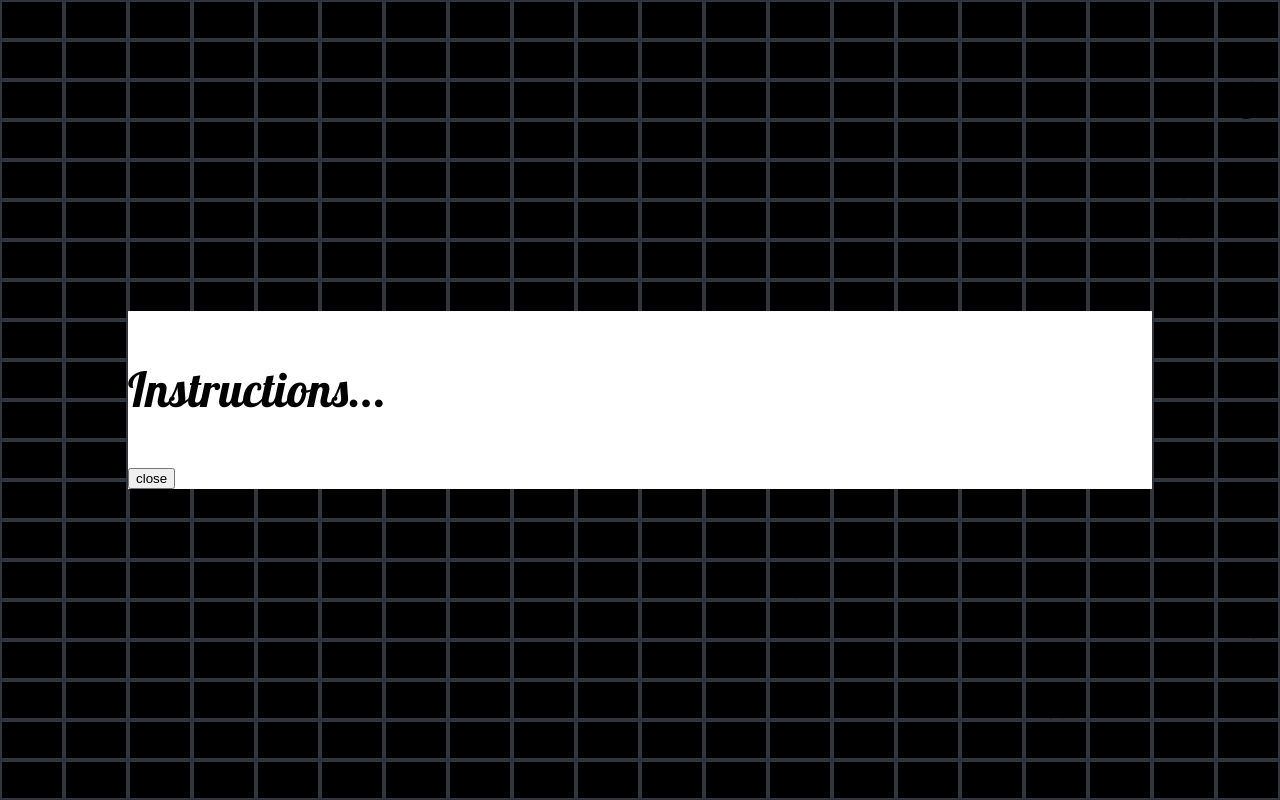
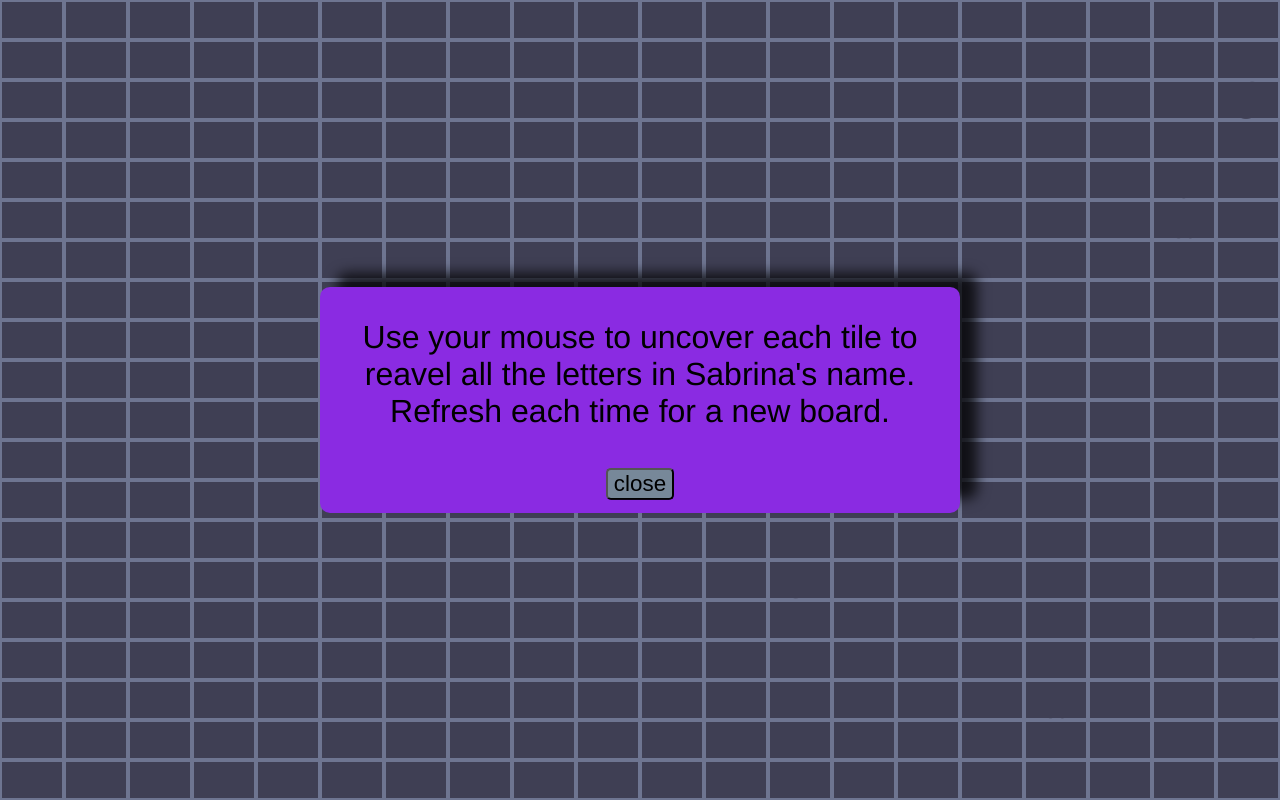
Before and after one commit to spscatena/uncover-sabrina-react, a React (Create React App) app: page / in a window 1280 px wide. Built offline with nearby package versions, Linux system fonts and the light colour scheme.

Commit message:
modal looks good

```diff
--- a/src/App.css
+++ b/src/App.css
@@ -17,7 +17,6 @@
 }
 
 
-
 .grid-container {
   display: grid;
   grid-template-columns: repeat(20, 5vw);
@@ -31,24 +30,42 @@ p {
   font-size: 6vh;
 }
 
+/* .modal forces the modal on top and controls how much of the window is locked */
+
 .modal {
   position: fixed;
-  top: 0;
-  left: 0;
-  width:100%;
+  /* top: 0;
+  left: 0; */
+  width: 100%;
   height: 100%;
-  background: rgba(0, 0, 0, 0.6);
+  background: rgba(105, 105, 141, 0.6);
 }
 
+/* .modal-main positions the modal controls the look of it */
+
 .modal-main {
-  position:fixed;
-  background: white;
-  width: 80%;
-  height: auto;
+  position: fixed;
+  background: blueviolet;
+  /* width: 55%;
+  height: 25%; */
+  text-align: center;
   top:50%;
   left:50%;
   transform: translate(-50%,-50%);
+  border-radius: 10px;
+  -webkit-box-shadow: 17px -14px 13px 0px rgba(0,0,0,0.75);
+  -moz-box-shadow: 17px -14px 13px 0px rgba(0,0,0,0.75);
+  box-shadow: 17px -14px 13px 0px rgba(0,0,0,0.75);
 }
+
+
+.modal-css {
+  font-family: 'Franklin Gothic Medium', 'Arial Narrow', Arial, sans-serif;
+  font-size: 2em;
+  margin: 5%;
+
+}
+
 
 .display-block {
   display: block;
@@ -58,6 +75,22 @@ p {
   display: none;
 }
 
+button {
+  background-color: lightslategray;
+  /* margin-left:1%; */
+  margin-top: 1%;
+  margin-bottom: 2%;
+  /* width: 10%; */
+  /* height: 80%; */
+  font-size: 1.4em;
+  border-radius: 5px;
+}
+
+button:hover {
+  background-color: black;
+  color: white;
+}
+
 @media only screen and (max-width: 740px) {
 
 p {
--- a/src/components/Grid.jsx
+++ b/src/components/Grid.jsx
@@ -59,10 +59,10 @@ export default class Grid extends Component {
     return (
       <div className="grid-container" >
         <Modal show={this.state.showModalStart} handleClose={this.hideModalStart}>
-          <p>Instructions...</p>
+          <p className="modal-css">Use your mouse to uncover each tile to reavel all the letters in Sabrina's name. Refresh each time for a new board.</p>
         </Modal>
         <Modal show={this.state.showModalWin} handleClose={this.hideModalWin}>
-          <p>You win!</p>
+          <p className="modal-css">Congratulations, you've uncovered every letter in Sabrina's name!</p>
         </Modal>
         {squares}
       </div>)
--- a/src/components/Modal.jsx
+++ b/src/components/Modal.jsx
@@ -4,7 +4,6 @@ import React, { Component } from 'react'
 export default class Modal extends Component {
 
   render() {
-    // return <div>Hello Modal</div>;
 
     const showHideClassName = this.props.show ? "modal display-block" : "modal display-none";
 
```
